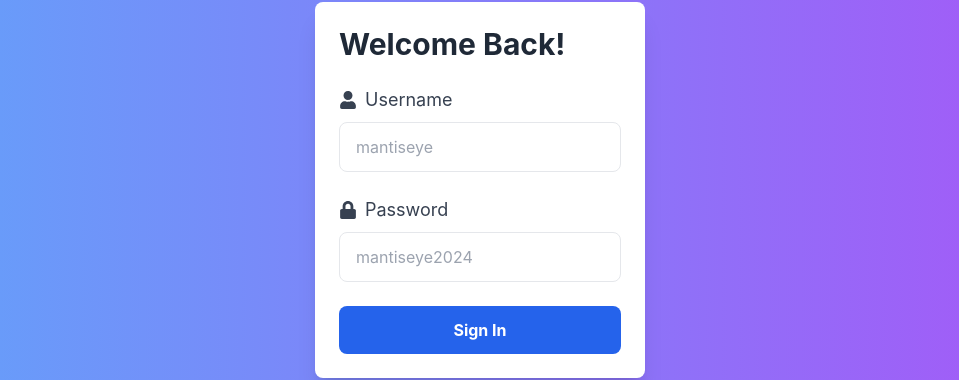
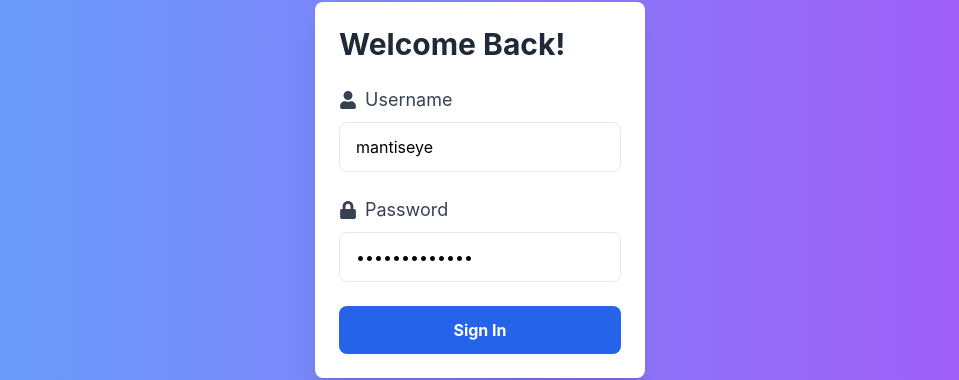
Before and after one commit to ParmodKumar28/Record-Manager, a React (Create React App) app in the folder frontend/: page / in a window 1280 px wide. Shown: the part 210-590 px from the top of the page, without its empty margins (160-1119 px from the left). Built offline with nearby package versions, Linux system fonts and the light colour scheme; no server answers.

Commit message:
Update Axios baseURL to use environment variable and refactor Login component state initialization

```diff
--- a/frontend/src/axios.js
+++ b/frontend/src/axios.js
@@ -5,8 +5,7 @@ import axios from "axios";
 axios.defaults.withCredentials = true;
 
 const instance = axios.create({
-  baseURL: "https://record-manager-ug87.onrender.com/api/",
-  // baseURL: "http://localhost:8000/api/",
+  baseURL: process.env.REACT_APP_API_URL,
   withCredentials: true,
 });
 
--- a/frontend/src/components/Login/Login.jsx
+++ b/frontend/src/components/Login/Login.jsx
@@ -4,8 +4,8 @@ import { FaUser, FaLock } from 'react-icons/fa';
 
 function Login({ onLogin, setLoggedIn }) {
     // State variables for username, password, and error message
-    const [username, setUsername] = useState('');
-    const [password, setPassword] = useState('');
+    const [username, setUsername] = useState(process.env.REACT_APP_USERNAME);
+    const [password, setPassword] = useState(process.env.REACT_APP_PASSWORD);
     const [error, setError] = useState('');
     const [loginLoading, setloginLoading] = useState(false);
 
@@ -37,10 +37,10 @@ function Login({ onLogin, setLoggedIn }) {
 
     // JSX for the login form
     return (
-        <div className="flex justify-center items-center h-screen bg-gradient-to-r from-blue-400 to-purple-500">
+        <div className="flex items-center justify-center h-screen bg-gradient-to-r from-blue-400 to-purple-500">
             <form onSubmit={handleSubmit} className="p-6 bg-white rounded-lg shadow-xl">
-                <h2 className="text-3xl mb-6 font-bold text-gray-800">Welcome Back!</h2>
-                {error && <p className="text-red-600 mb-4">{error}</p>} {/* Display the error message if there's an error */}
+                <h2 className="mb-6 text-3xl font-bold text-gray-800">Welcome Back!</h2>
+                {error && <p className="mb-4 text-red-600">{error}</p>} {/* Display the error message if there's an error */}
                 <div className="mb-6">
                     <label htmlFor="username" className="flex items-center mb-2 text-lg text-gray-700">
                         <FaUser className="mr-2" /> Username
@@ -53,7 +53,7 @@ function Login({ onLogin, setLoggedIn }) {
                     </label>
                     <input type="password" id="password" value={password} onChange={(e) => setPassword(e.target.value)} placeholder="mantiseye2024" className="w-full px-4 py-3 border rounded-lg focus:outline-none focus:ring-2 focus:ring-blue-300" />
                 </div>
-                <button type="submit" className="w-full bg-blue-600 hover:bg-blue-700 text-white font-bold px-4 py-3 rounded-lg transition duration-300 ease-in-out transform hover:-translate-y-1">{loginLoading ? "Loading..." : "Sign In"}</button>
+                <button type="submit" className="w-full px-4 py-3 font-bold text-white transition duration-300 ease-in-out transform bg-blue-600 rounded-lg hover:bg-blue-700 hover:-translate-y-1">{loginLoading ? "Loading..." : "Sign In"}</button>
             </form>
         </div>
     );
```
